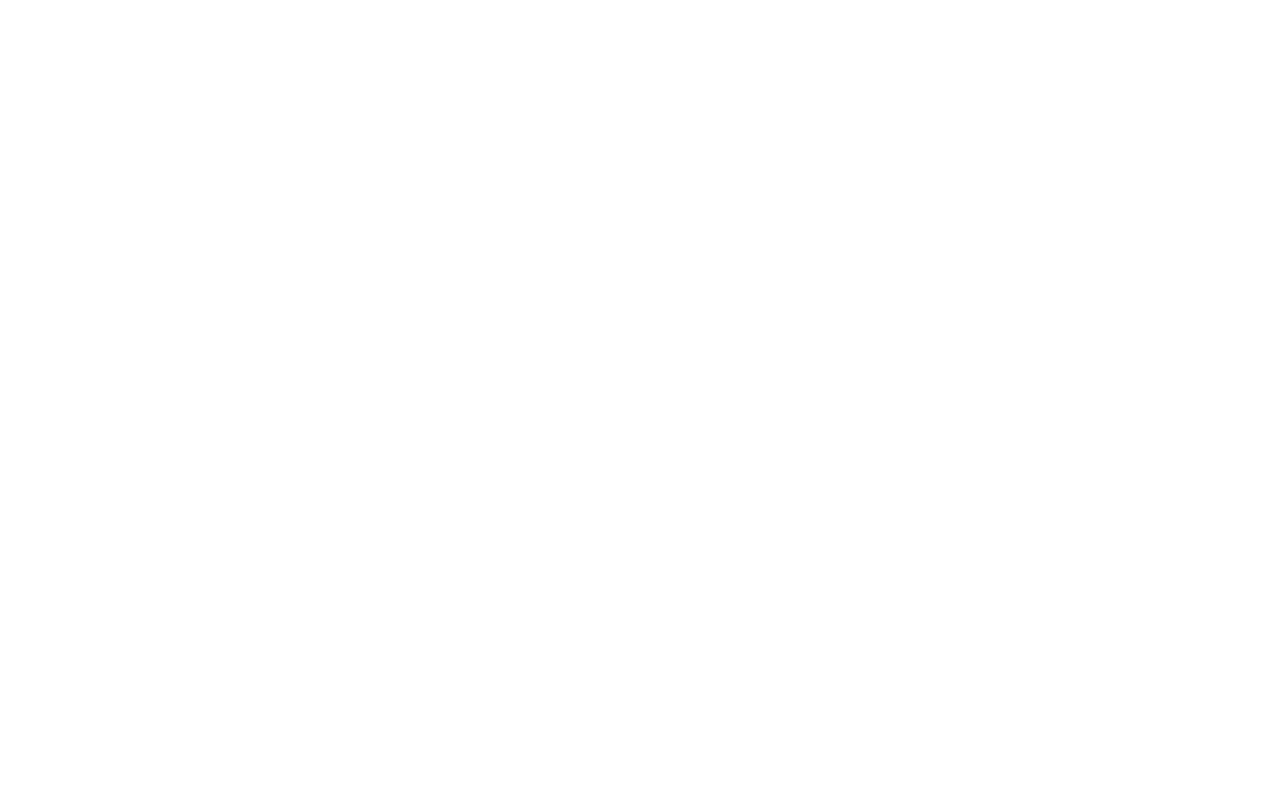
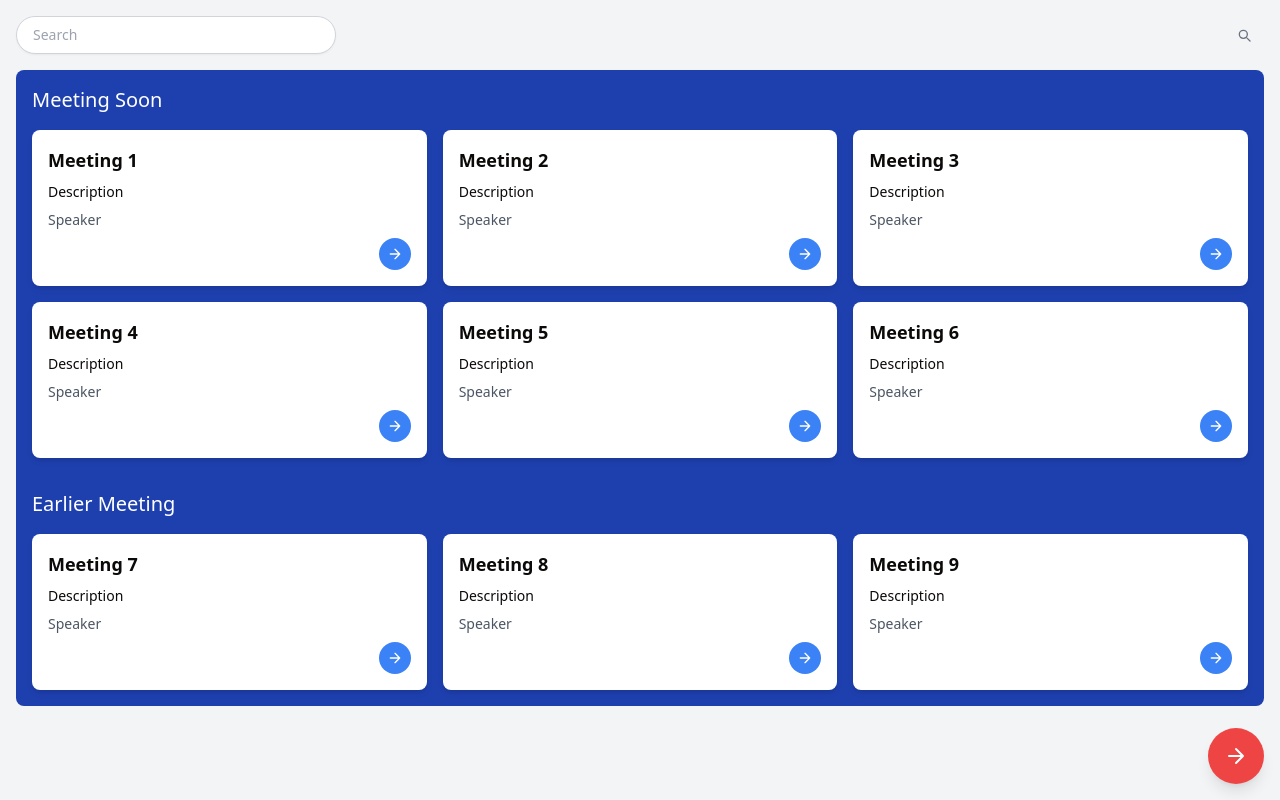
Before and after one commit to Kittamets/araidee, a Svelte app in the folder project/: page / in a window 1280 px wide. Built offline with nearby package versions, Linux system fonts and the light colour scheme.

Commit message:
meeting card

```diff
--- a/project/src/App.svelte
+++ b/project/src/App.svelte
@@ -1,7 +1,67 @@
-<script lang="ts">
-import "./app.css";
+<script>
+  import MeetingCard from './pages/MeetingCard.svelte';
 </script>
 
-<main>
+<main class="p-4 bg-gray-100 min-h-screen">
+  <div class="relative mb-4">
+    <input
+      type="text"
+      placeholder="Search"
+      class="w-full max-w-xs px-4 py-2 text-sm text-gray-900 bg-white border border-gray-300 rounded-full shadow-sm focus:outline-none focus:ring-2 focus:ring-blue-500 focus:border-transparent"
+    />
+    <button
+      class="absolute inset-y-0 right-0 flex items-center pr-3 focus:outline-none"
+    >
+      <svg
+        class="w-4 h-4 text-gray-500"
+        fill="none"
+        stroke="currentColor"
+        viewBox="0 0 24 24"
+        xmlns="http://www.w3.org/2000/svg"
+      >
+        <path
+          stroke-linecap="round"
+          stroke-linejoin="round"
+          stroke-width="2"
+          d="M21 21l-4.35-4.35M17 11a6 6 0 11-12 0 6 6 0 0112 0z"
+        ></path>
+      </svg>
+    </button>
+  </div>
 
+  <section class="bg-blue-800 p-4 rounded-lg h-3/6">
+    <h2 class="text-white text-xl mb-4">Meeting Soon</h2>
+    <div class="grid grid-cols-1 sm:grid-cols-2 lg:grid-cols-3 gap-4 mb-8 h-auto">
+      <MeetingCard title="Meeting 1" description="Description" speaker="Speaker" />
+      <MeetingCard title="Meeting 2" description="Description" speaker="Speaker" />
+      <MeetingCard title="Meeting 3" description="Description" speaker="Speaker" />
+      <MeetingCard title="Meeting 4" description="Description" speaker="Speaker" />
+      <MeetingCard title="Meeting 5" description="Description" speaker="Speaker" />
+      <MeetingCard title="Meeting 6" description="Description" speaker="Speaker" />
+
+    </div>
+    <h2 class="text-white text-xl mb-4">Earlier Meeting</h2>
+    <div class="grid grid-cols-1 sm:grid-cols-2 lg:grid-cols-3 gap-4 h-full">
+      <MeetingCard title="Meeting 7" description="Description" speaker="Speaker" />
+      <MeetingCard title="Meeting 8" description="Description" speaker="Speaker" />
+      <MeetingCard title="Meeting 9" description="Description" speaker="Speaker" />
+    </div>
+  </section>
+
+  <button class="fixed bottom-4 right-4 bg-red-500 text-white rounded-full p-4 shadow-lg">
+    <svg
+      class="w-6 h-6"
+      fill="none"
+      stroke="currentColor"
+      viewBox="0 0 24 24"
+      xmlns="http://www.w3.org/2000/svg"
+    >
+      <path
+        stroke-linecap="round"
+        stroke-linejoin="round"
+        stroke-width="2"
+        d="M5 12h14M12 5l7 7-7 7"
+      ></path>
+    </svg>
+  </button>
 </main>
--- /dev/null
+++ b/project/src/pages/MeetingCard.svelte
@@ -0,0 +1,31 @@
+<script>
+    export let title;
+    export let description;
+    export let speaker;
+  </script>
+
+  <div class="bg-white rounded-lg p-4 shadow-md flex flex-col justify-between h-full">
+    <div>
+      <h3 class="text-lg font-bold mb-2">{title}</h3>
+      <p class="text-sm mb-2">{description}</p>
+      <p class="text-sm text-gray-600">{speaker}</p>
+    </div>
+    <div class="flex justify-end mt-2">
+      <button class="bg-blue-500 text-white rounded-full p-2">
+        <svg
+          class="w-4 h-4"
+          fill="none"
+          stroke="currentColor"
+          viewBox="0 0 24 24"
+          xmlns="http://www.w3.org/2000/svg"
+        >
+          <path
+            stroke-linecap="round"
+            stroke-linejoin="round"
+            stroke-width="2"
+            d="M5 12h14M12 5l7 7-7 7"
+          ></path>
+        </svg>
+      </button>
+    </div>
+  </div>
```
